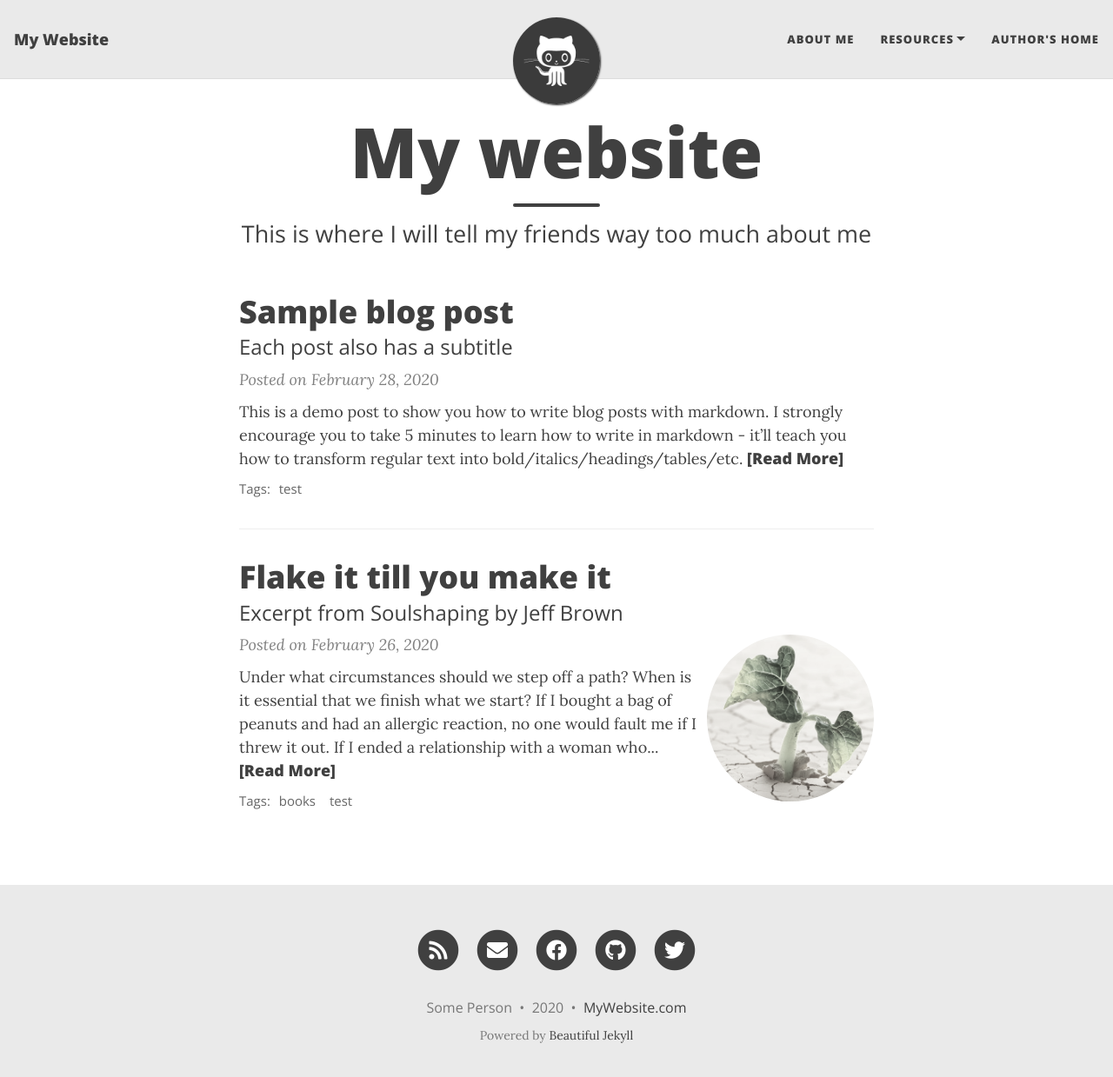
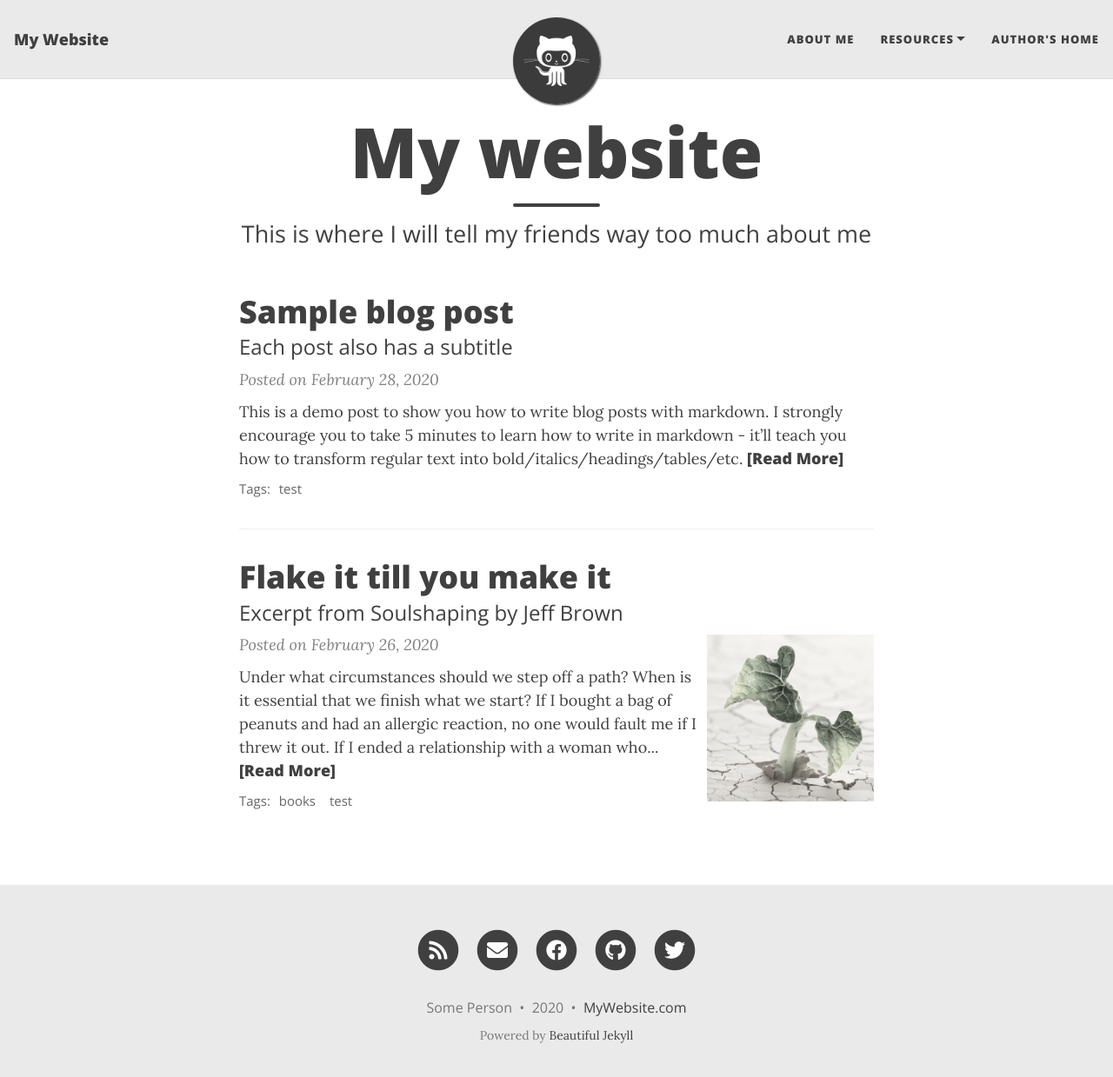
Before and after one commit to gniuk/gniuk.github.io, a Jekyll site: the page built from index.html, in a window 1280 px wide and 1252 px high. Shown: the top 1239 px of the window at 87% size. Built offline with Jekyll 4.4.1, drawn with Linux system fonts in a browser that asks for light colours; nearby versions of some CDN libraries; the list of posts is cut into pages by our own code.

Commit message:
make thumbnails square

```diff
--- a/assets/css/beautifuljekyll.css
+++ b/assets/css/beautifuljekyll.css
@@ -434,6 +434,7 @@ footer .footer-custom-content {
 .post-preview {
   padding: 1.25rem 0;
   border-bottom: 1px solid #eee;
+  overflow: hidden;
 }
 
 @media (min-width: 768px) {
@@ -503,7 +504,6 @@ footer .footer-custom-content {
   filter: grayscale(0%);
 }
 .post-preview .post-image img {
-  border-radius: 6rem;
   height: 100%;
   width: 100%;
 }
```
Also changed, not shown: CHANGELOG.md.
